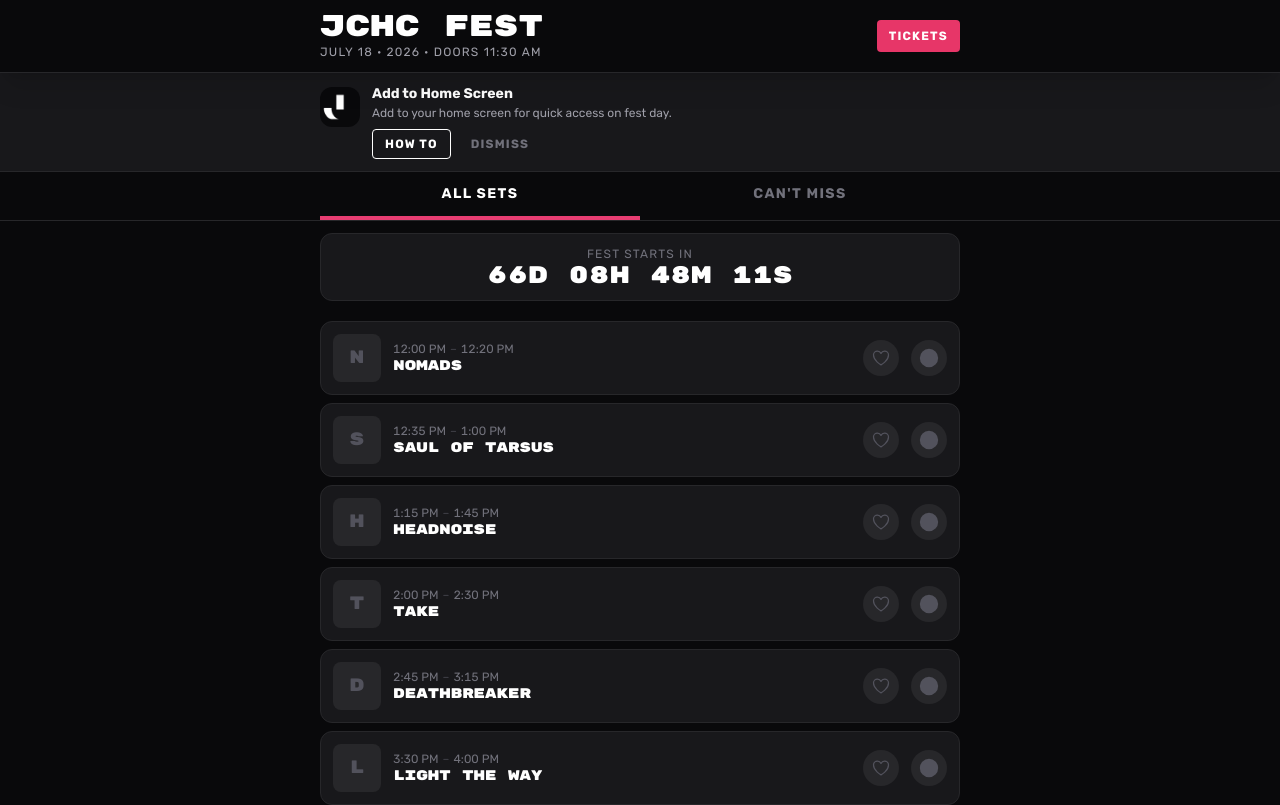
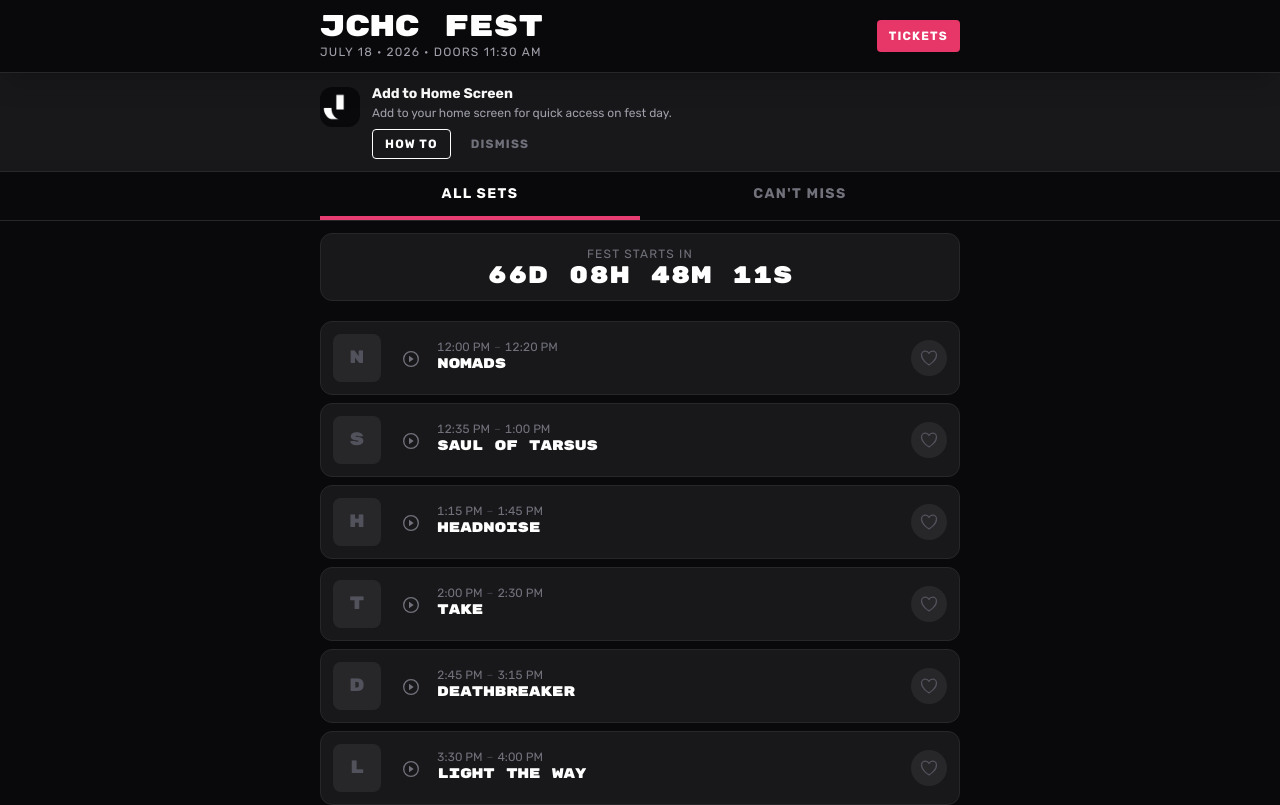
Before and after one commit to shawncothran/jchc-fest-app, a React (Vite) app: page / in a window 1280 px wide. Shown: the top 805 px of the page. Built offline with nearby package versions, Linux system fonts and the light colour scheme.

Commit message:
ui: reorganize SetCard layout, move play button next to name, heart furthest right, triangle play icon

```diff
--- a/src/components/SetCard.tsx
+++ b/src/components/SetCard.tsx
@@ -56,7 +56,37 @@ export default function SetCard({
           </div>
         )}
 
-        {/* Main content */}
+        {/* Main content — flex container for play button + text info */}
+        <div className="flex-1 min-w-0 flex items-start gap-2">
+          {/* Video play button — only if available */}
+          {set.youtubeUrl && (
+            <button
+              onClick={onPlayVideo}
+              aria-label={`Watch ${set.name} on YouTube`}
+              className="shrink-0 w-9 h-9 rounded-full flex items-center justify-center transition-all active:scale-90 text-zinc-500 hover:text-zinc-300 flex-shrink-0 mt-0.5"
+            >
+              <svg
+                viewBox="0 0 24 24"
+                fill="none"
+                stroke="currentColor"
+                strokeWidth={2}
+                className="w-4 h-4"
+                aria-hidden="true"
+              >
+                {/* Triangle play icon */}
+                <circle cx="12" cy="12" r="11" strokeLinecap="round" />
+                <path
+                  d="M9 7v10l7-5z"
+                  fill="currentColor"
+                  stroke="none"
+                  strokeLinecap="round"
+                  strokeLinejoin="round"
+                />
+              </svg>
+            </button>
+          )}
+
+          {/* Band info */}
           <div className="flex-1 min-w-0">
             <p className="text-xs text-zinc-500 tabular-nums">
               {set.startTime}
@@ -72,8 +102,9 @@ export default function SetCard({
               </p>
             )}
           </div>
+        </div>
 
-        {/* Favorite toggle */}
+        {/* Favorite toggle — furthest right */}
         <button
           onClick={onToggle}
           aria-label={
@@ -116,24 +147,6 @@ export default function SetCard({
             </svg>
           )}
         </button>
-
-        {/* Video play button */}
-        {set.youtubeUrl && (
-          <button
-            onClick={onPlayVideo}
-            aria-label={`Watch ${set.name} on YouTube`}
-            className="shrink-0 w-9 h-9 rounded-full flex items-center justify-center transition-all active:scale-90 text-zinc-600 bg-zinc-800 hover:text-zinc-400"
-          >
-            <svg
-              viewBox="0 0 24 24"
-              fill="currentColor"
-              className="w-5 h-5"
-              aria-hidden="true"
-            >
-              <path d="M23 12a11 11 0 1 1-22 0 11 11 0 0 1 22 0zm-8.4-3.5L9.5 15a.5.5 0 0 1-.8-.4V9.4a.5.5 0 0 1 .8-.4z" />
-            </svg>
-          </button>
-        )}
       </div>
     </article>
   );
```
Lines whose indentation alone changed are shown as unchanged.
